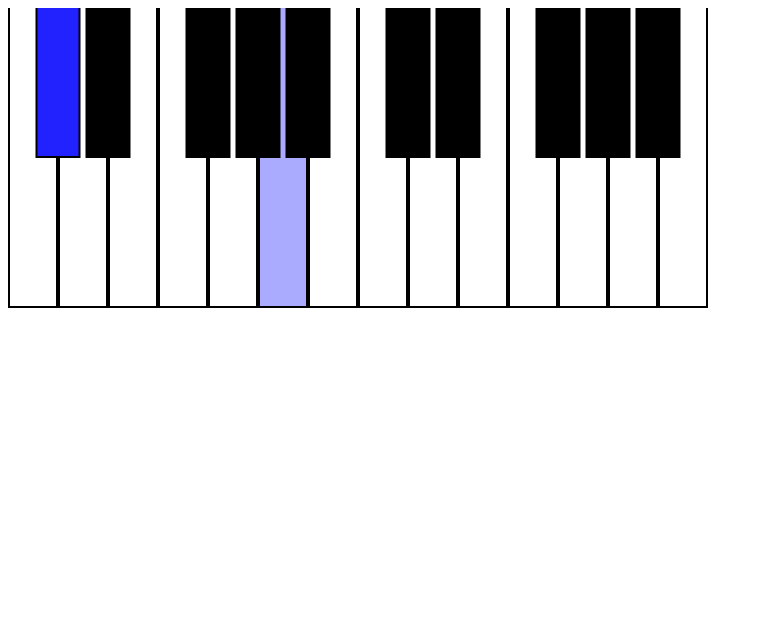
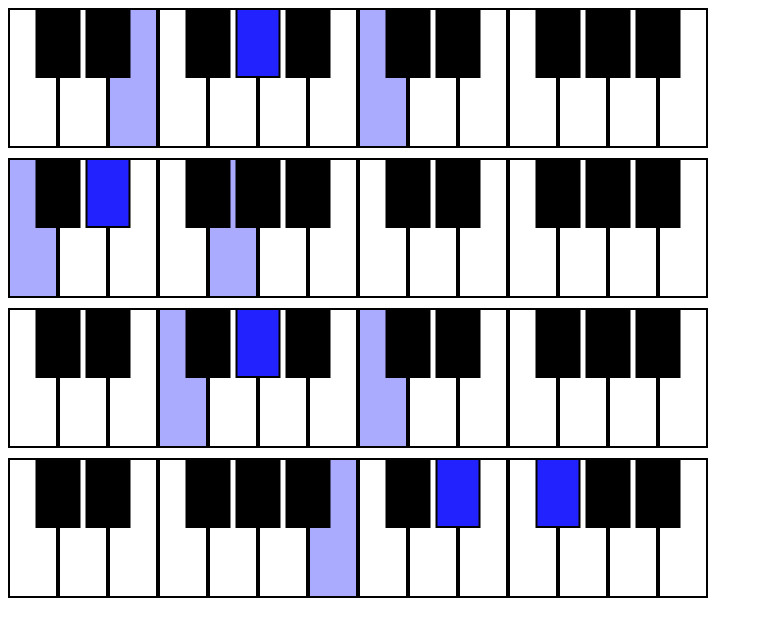
Before and after one commit to new-guy/quickchord, a plain HTML site: page index.html in a window 1280 px wide. Shown: the whole page, without its empty margins (0-763 px from the left). Drawn offline with Linux system fonts and the light colour scheme.

Commit message:
No user control, but supports drawing multiple chords across a given canvas

```diff
--- a/index.html
+++ b/index.html
@@ -1,10 +1,10 @@
 <head>
 	<title>QuickChord</title>
-	<script src="js/quickchord.js"></script>
 	<script src="js/jquery-2.1.0.min.js"></script>
 </head>
 
 <body>
-	<canvas id="quickChordCanvas" width="1200" height="300"></canvas>
-	<script>main()</script>
+	<canvas id="quickChordCanvas" width="1200" height="800"></canvas>
+	<script src="js/quickchord.js"></script>
+	<script>drawMultipleChords(["E Major", "C Minor", "F Minor", "B Major"], 1200, 600)</script>
 </body>
--- a/js/quickchord.js
+++ b/js/quickchord.js
@@ -1,9 +1,46 @@
-function main()
+var canvasName = "quickChordCanvas";
+
+var chordArray =
+[
+	{
+		"name": "B Major",
+		"keys": ["1B", "2Ds", "2Fs"]
+	},
+	{
+		"name": "C Major",
+		"keys": ["1C", "1E", "1G"]
+	},
+	{
+		"name": "C Minor",
+		"keys": ["1C", "1Ds", "1G"]
+	},
+	{
+		"name": "E Major",
+		"keys": ["1E", "1Gs", "2C"]
+	},
+	{
+		"name": "F Minor",
+		"keys": ["1F", "1Gs", "2C"]
+	}
+];
+
+function drawMultipleChords(chordNameArray, width, height)
 {
-	drawChord(0, 0, 1200, 300, ["1A", "1Cs"], "quickChordCanvas");
+	var buffer = 10;
+	var x_pos = 0;
+	var y_pos = 0;
+	var chordWidth = width;
+	var chordHeight = (height/chordNameArray.length)-buffer;
+
+	for(var c = 0; c < chordNameArray.length; c++)
+	{
+		console.log("hello " + y_pos);
+		drawChord(x_pos, y_pos, chordWidth, chordHeight, chordNameArray[c], canvasName);
+		y_pos += chordHeight + buffer;
+	}
 }
 
-function drawChord(x, y, width, height, keys, canvas)
+function drawChord(x, y, width, height, chordName, canvas)
 {
 	var ctx = document.getElementById(canvas).getContext('2d');
 	var keyNameArray = ["1C", "1Cs", "1D", "1Ds", "1E", "1F", "1Fs", "1G", "1Gs", "1A", "1As", "1B", "2C", "2Cs", "2D", "2Ds", "2E", "2F", "2Fs", "2G", "2Gs", "2A", "2As", "2B"];
@@ -12,6 +49,8 @@ function drawChord(x, y, width, height, keys, canvas)
 	var keyHeight = height;
 	var blackHeightRatio = 0.5; //Ratio of black length vs white length
 	var blackWidthRatio = 0.9;
+
+	var keys = getKeysByChord(chordName);
 
 	var nextKeyLocation = 0;
 
@@ -23,7 +62,7 @@ function drawChord(x, y, width, height, keys, canvas)
 		{
 			if($.inArray(keyNameArray[c], keys) != -1) whiteKeyColor = "#AAAAFF";
 
-			drawKey(nextKeyLocation, 0, keyWidth, keyHeight, whiteKeyColor, ctx);
+			drawKey(nextKeyLocation, y, keyWidth, keyHeight, whiteKeyColor, ctx);
 			nextKeyLocation += keyWidth;
 		}
 	}
@@ -39,7 +78,7 @@ function drawChord(x, y, width, height, keys, canvas)
 		{
 			if($.inArray(keyNameArray[c], keys) != -1) blackKeyColor = "#2222FF";
 
-			drawKey(nextKeyLocation-(keyWidth*blackWidthRatio)/2, 0, keyWidth*blackWidthRatio, keyHeight * blackHeightRatio, blackKeyColor, ctx);
+			drawKey(nextKeyLocation-(keyWidth*blackWidthRatio)/2, y, keyWidth*blackWidthRatio, keyHeight * blackHeightRatio, blackKeyColor, ctx);
 		}
 	}
 
@@ -55,5 +94,20 @@ function drawKey(x, y, width, height, color, ctx)
 	ctx.fillRect(x, y, width, height);
 
 	ctx.fillStyle = color;
-	ctx.fillRect(x+outlineThickness, y, width-(outlineThickness*2), height-outlineThickness);
+	ctx.fillRect(x+outlineThickness, y+outlineThickness, width-(outlineThickness*2), height-(outlineThickness*2));
 }
+
+function getKeysByChord(chordName)
+{
+	for(var c = 0; c < chordArray.length; c++)
+	{
+		var workingChord = chordArray[c];
+
+		if(workingChord.name == chordName)
+		{
+			return workingChord.keys;
+		}
+	}
+
+	return [];
+}
```
